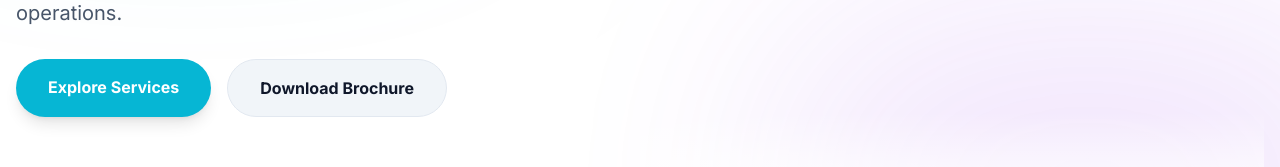
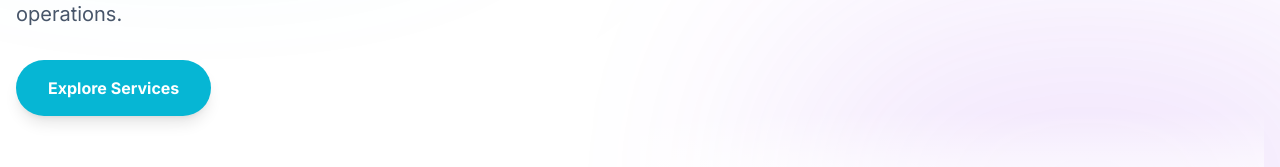
Before and after one commit to shubhamdhamal/machvanta_repo, a Next.js app: page / in a window 1280 px wide. Shown: the part 512-679 px from the top of the page. Built offline with nearby package versions, Linux system fonts and the light colour scheme.

Commit message:
removed brochure button

```diff
--- a/components/Footer.tsx
+++ b/components/Footer.tsx
@@ -29,7 +29,7 @@ const Footer = () => (
         <div>
           <h3 className="text-lg font-bold text-slate-800 dark:text-white mb-6">Quick Links</h3>
           <ul className="space-y-3">
-            {['Home', 'About Us', 'Services', /* 'Projects', */ 'Contact'].map((item) => (
+            {['Home', 'About', 'Services', /* 'Projects', */ 'Contact'].map((item) => (
               <li key={item}>
                 <Link
                   href={item === 'Home' ? '/' : `/${item.toLowerCase().replace(' ', '-')}`}
@@ -97,7 +97,7 @@ const Footer = () => (
             <h4 className="text-sm font-semibold text-slate-800 dark:text-white mb-3">Follow Us</h4>
             <div className="flex gap-4">
               <a
-                href="https://www.linkedin.com/company/machvanta-india-pvt-ltd"
+                href="#"
                 target="_blank"
                 rel="noopener noreferrer"
                 className="w-10 h-10 bg-slate-200 dark:bg-slate-700 rounded-full flex items-center justify-center text-gray-600 dark:text-gray-400 hover:bg-cyan-500 hover:text-white transition-colors"
@@ -106,7 +106,7 @@ const Footer = () => (
                 <Linkedin size={18} />
               </a>
               <a
-                href="https://www.instagram.com/machvanta"
+                href="#"
                 target="_blank"
                 rel="noopener noreferrer"
                 className="w-10 h-10 bg-slate-200 dark:bg-slate-700 rounded-full flex items-center justify-center text-gray-600 dark:text-gray-400 hover:bg-cyan-500 hover:text-white transition-colors"
--- a/components/home/Hero.tsx
+++ b/components/home/Hero.tsx
@@ -46,13 +46,6 @@ export default function Hero() {
               >
                 Explore Services
               </Link>
-              <Link
-                href="/Brochure_Final.pdf"
-                target="_blank"
-                className="bg-slate-100 dark:bg-white/10 backdrop-blur-sm text-slate-900 dark:text-white border border-slate-200 dark:border-white/20 hover:bg-slate-200 dark:hover:bg-white/20 px-8 py-4 rounded-full font-bold transition-colors text-center"
-              >
-                Download Brochure
-              </Link>
             </div>
           </motion.div>
 
```
